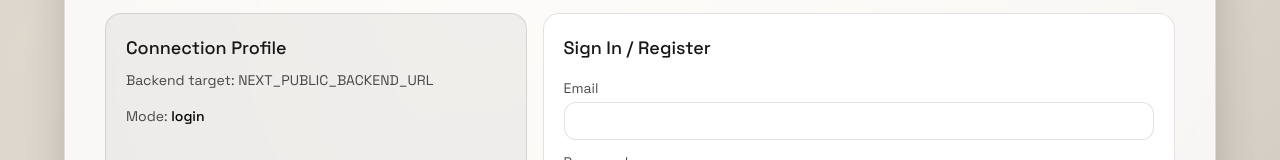
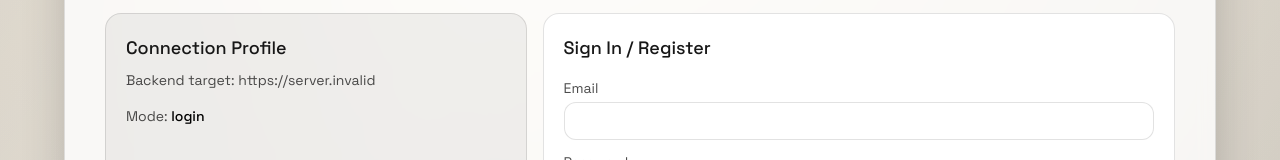
Before and after one commit to prayag-1771/Synapse_XR, a Next.js app in the folder expert-dashboard/: page /auth in a window 1280 px wide. Shown: the part 229-389 px from the top of the page. Built offline with nearby package versions, Linux system fonts and the light colour scheme; no server answers.

Commit message:
expert-dashboard/update deprecation

```diff
--- a/expert-dashboard/src/components/auth-route-client.tsx
+++ b/expert-dashboard/src/components/auth-route-client.tsx
@@ -1,12 +1,14 @@
 "use client";
 
-import { FormEvent, useEffect, useState } from "react";
+import { useEffect, useState } from "react";
 import { useRouter } from "next/navigation";
 import ConsoleShell from "@/components/console-shell";
-import { api } from "@/lib/api";
+import { api, backendHttpBaseUrl } from "@/lib/api";
 import { readAuth, writeAuth } from "@/lib/authStorage";
 
 type AuthMode = "login" | "register";
+
+const configuredBackendUrl = process.env.NEXT_PUBLIC_BACKEND_URL ?? backendHttpBaseUrl;
 
 export default function AuthRouteClient() {
   const router = useRouter();
@@ -24,7 +26,7 @@ export default function AuthRouteClient() {
     }
   }, [router]);
 
-  const handleSubmit = async (event: FormEvent<HTMLFormElement>) => {
+  const handleSubmit = async (event: React.SyntheticEvent<HTMLFormElement>) => {
     event.preventDefault();
     setIsSubmitting(true);
     setFeedback(null);
@@ -50,7 +52,7 @@ export default function AuthRouteClient() {
       <section className="grid gap-4 md:grid-cols-[2fr_3fr]">
         <article className="rounded-2xl border border-black/10 bg-black/5 p-5">
           <h2 className="text-lg font-medium">Connection Profile</h2>
-          <p className="mt-2 text-sm text-black/70">Backend target: NEXT_PUBLIC_BACKEND_URL</p>
+          <p className="mt-2 text-sm text-black/70">Backend target: {configuredBackendUrl}</p>
           <p className="mt-4 text-sm text-black/70">
             Mode: <span className="font-medium text-black">{authMode}</span>
           </p>
--- a/expert-dashboard/src/lib/api.ts
+++ b/expert-dashboard/src/lib/api.ts
@@ -50,7 +50,7 @@ interface AdminSessionsResponse {
   sessions: Session[];
 }
 
-export const backendHttpBaseUrl = (process.env.NEXT_PUBLIC_BACKEND_URL ?? "http://localhost:3001").replace(/\/$/, "");
+export const backendHttpBaseUrl = (process.env.NEXT_PUBLIC_BACKEND_URL ?? "http://localhost:3000").replace(/\/$/, "");
 export const backendWsBaseUrl = (process.env.NEXT_PUBLIC_BACKEND_WS_URL ?? backendHttpBaseUrl).replace(/\/$/, "");
 
 interface RequestOptions {
```
